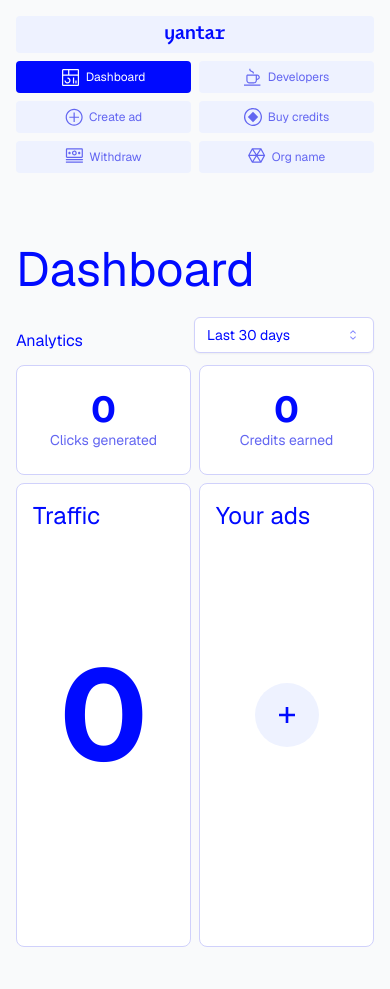
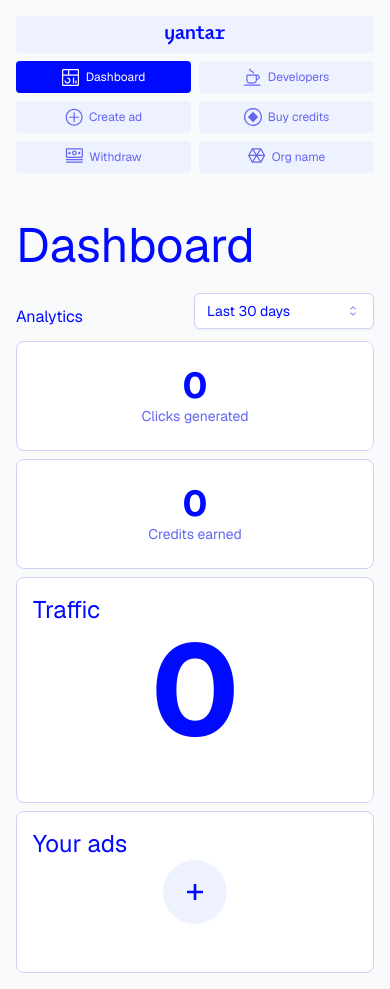
Before and after one commit to Dolko42/yantar, a Next.js app: page /dashboard in a window 390 px wide. Before the commit the page ends 963 px from the top, so only its background shows below. Built offline with nearby package versions, Linux system fonts and the light colour scheme.

Commit message:
forgot to make the dashboard responsive - it's responsive now

```diff
--- a/src/app/dashboard/page.tsx
+++ b/src/app/dashboard/page.tsx
@@ -3,14 +3,14 @@ import { Dropdown } from "../ui/Dropdown";
 
 export default function Page() {
   return (
-    <div className="p-4 mt-8">
+    <div className="p-4 mt-2 lg:mt-8">
       <h1 className="text-skin-base text-5xl">Dashboard</h1>
       {/* <Link href="/">Back home</Link> */}
       <div className="flex justify-between items-end mt-6">
         <h2 className="text-skin-base">Analytics</h2>
         <Dropdown />
       </div>
-      <div className="grid grid-cols-2 gap-2 grid-rows-5 mt-3">
+      <div className="flex flex-col gap-2 mt-3 lg:grid lg:grid-cols-2 lg:grid-rows-5">
         <div className="flex flex-col items-center bg-white py-6 border-skin-base border rounded-lg row-span-1">
           <span className="text-skin-base text-4xl font-bold">0</span>
           <span className="text-sm text-skin-muted">Clicks generated</span>
```
